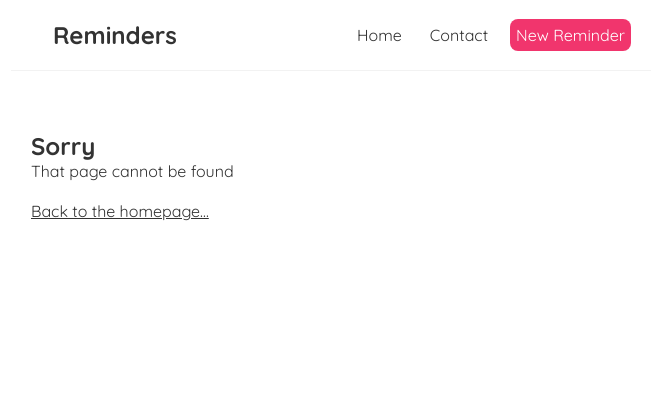
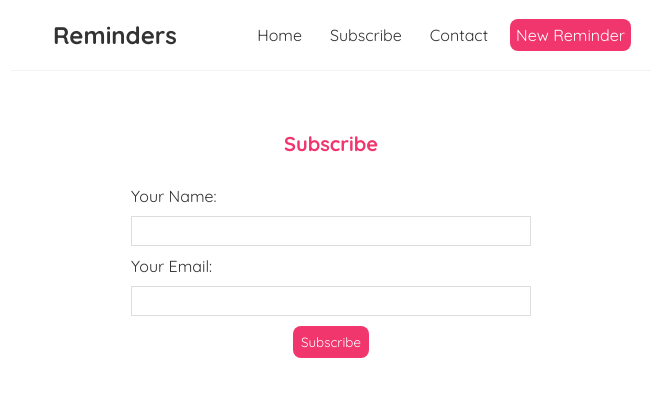
Before and after one commit to Samy-Websites/reminders, a React (Create React App) app: page /subscribe in a window 1280 px wide. Shown: the top 396 px of the page, without its empty margins (309-971 px from the left). Built offline with nearby package versions, Linux system fonts and the light colour scheme.

Commit message:
create dummy subscribe page

```diff
--- a/package.json
+++ b/package.json
@@ -7,6 +7,7 @@
     "@popperjs/core": "^2.11.8",
     "axios": "^1.7.9",
     "cra-template": "1.2.0",
+    "nodemailer": "^6.9.16",
     "react": "^19.0.0",
     "react-datepicker": "^7.5.0",
     "react-dom": "^19.0.0",
--- a/src/App.js
+++ b/src/App.js
@@ -5,6 +5,7 @@ import Create from "./Create";
 import Contact from "./Contact";
 import ReminderDetails from "./ReminderDetails";
 import NotFound from "./NotFound";
+import Subscribe from "./Subscribe";
 
 function App() {
   return (
@@ -18,6 +19,9 @@ function App() {
             </Route>
             <Route path="/contact">
               <Contact />
+            </Route>
+            <Route path="/subscribe">
+              <Subscribe />
             </Route>
             <Route path="/create">
               <Create />
--- a/src/Navbar.js
+++ b/src/Navbar.js
@@ -9,6 +9,7 @@ const Navbar = () => {
       </h1>
       <div className="links">
         <Link to="/">Home</Link>
+        <Link to="/subscribe">Subscribe</Link>
         <Link to="/contact">Contact</Link>
         <Link className="reminderlink" to="/create">
           New Reminder
--- /dev/null
+++ b/src/Subscribe.js
@@ -0,0 +1,72 @@
+import React, { useState } from "react";
+
+const Subscribe = () => {
+  const [name, setName] = useState("");
+  const [email, setEmail] = useState("");
+  const [isPending, setIsPending] = useState(false);
+  const [showConfirm, setShowConfirm] = useState(false);
+
+  const handleSubmit = () => {
+    setIsPending(true);
+
+    // Simulate subscription process
+    setTimeout(() => {
+      console.log("User subscribed:", { name, email });
+      setName("");
+      setEmail("");
+      setIsPending(false);
+      setShowConfirm(false);
+      alert("Thank you for subscribing!");
+    }, 1000);
+  };
+
+  const handleFormSubmit = (e) => {
+    e.preventDefault();
+    setShowConfirm(true); // Open confirmation dialog
+  };
+
+  return (
+    <div className="create">
+      <h2>Subscribe</h2>
+      <form
+        onSubmit={handleFormSubmit}
+        style={{ filter: showConfirm ? "blur(4px)" : "none" }}
+      >
+        <label>Your Name:</label>
+        <input
+          type="text"
+          required
+          value={name}
+          onChange={(e) => setName(e.target.value)}
+        />
+        <label>Your Email:</label>
+        <input
+          type="email"
+          required
+          value={email}
+          onChange={(e) => setEmail(e.target.value)}
+        />
+        {!isPending && <button>Subscribe</button>}
+        {isPending && <button disabled>Subscribing...</button>}
+      </form>
+
+      {/* Confirmation Dialog */}
+      {showConfirm && (
+        <div className="dialog-backdrop">
+          <div className="dialog">
+            <h3>Confirm Subscription</h3>
+            <p>Are you sure you want to subscribe to reminders?</p>
+            <button onClick={handleSubmit} disabled={isPending}>
+              Yes, Subscribe
+            </button>
+            <button onClick={() => setShowConfirm(false)} disabled={isPending}>
+              Cancel
+            </button>
+          </div>
+        </div>
+      )}
+    </div>
+  );
+};
+
+export default Subscribe;
```
Also changed, not shown: public/credentials.csv (added), src/Server.js (added), 2 other files (tests, documents, lock files or other folders).
